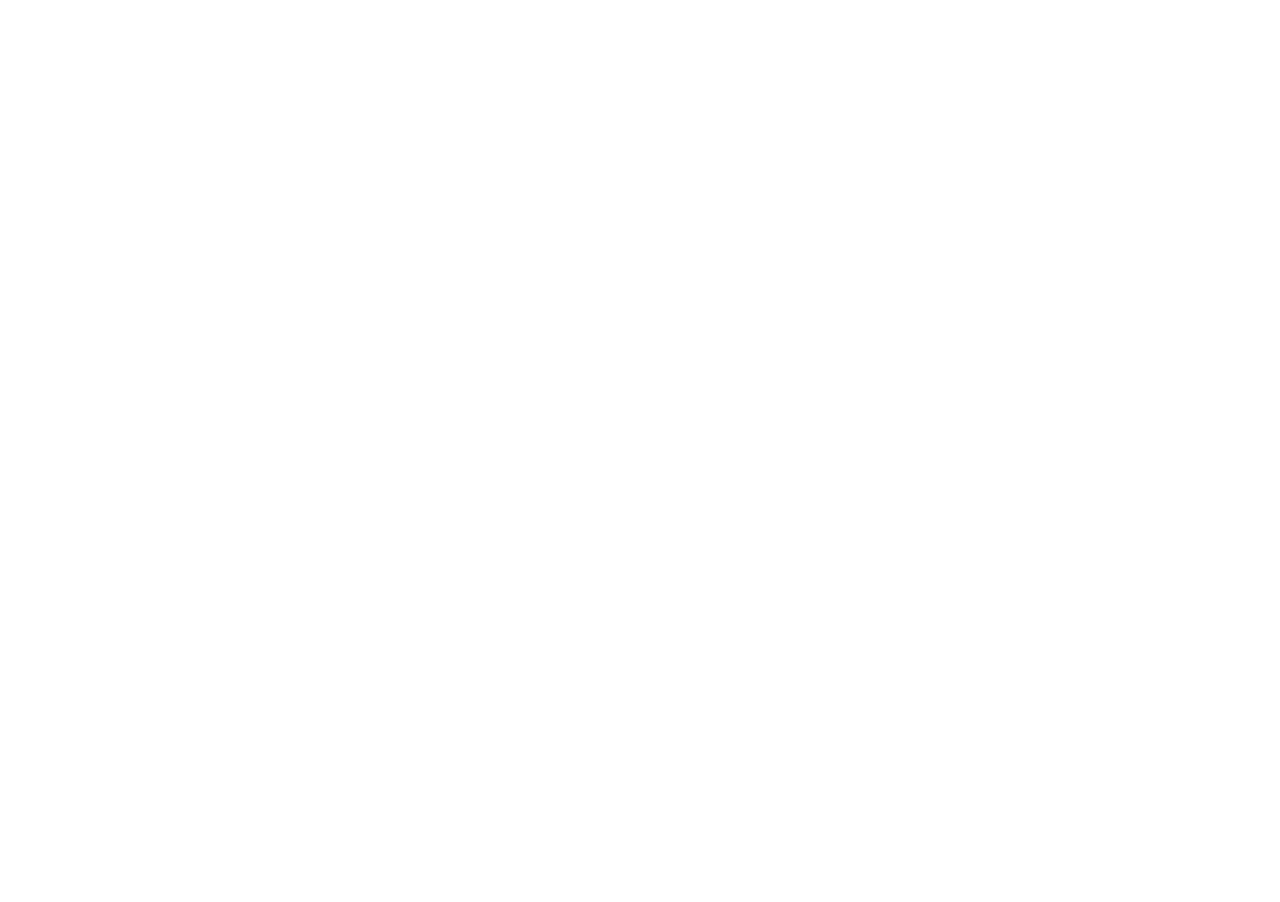
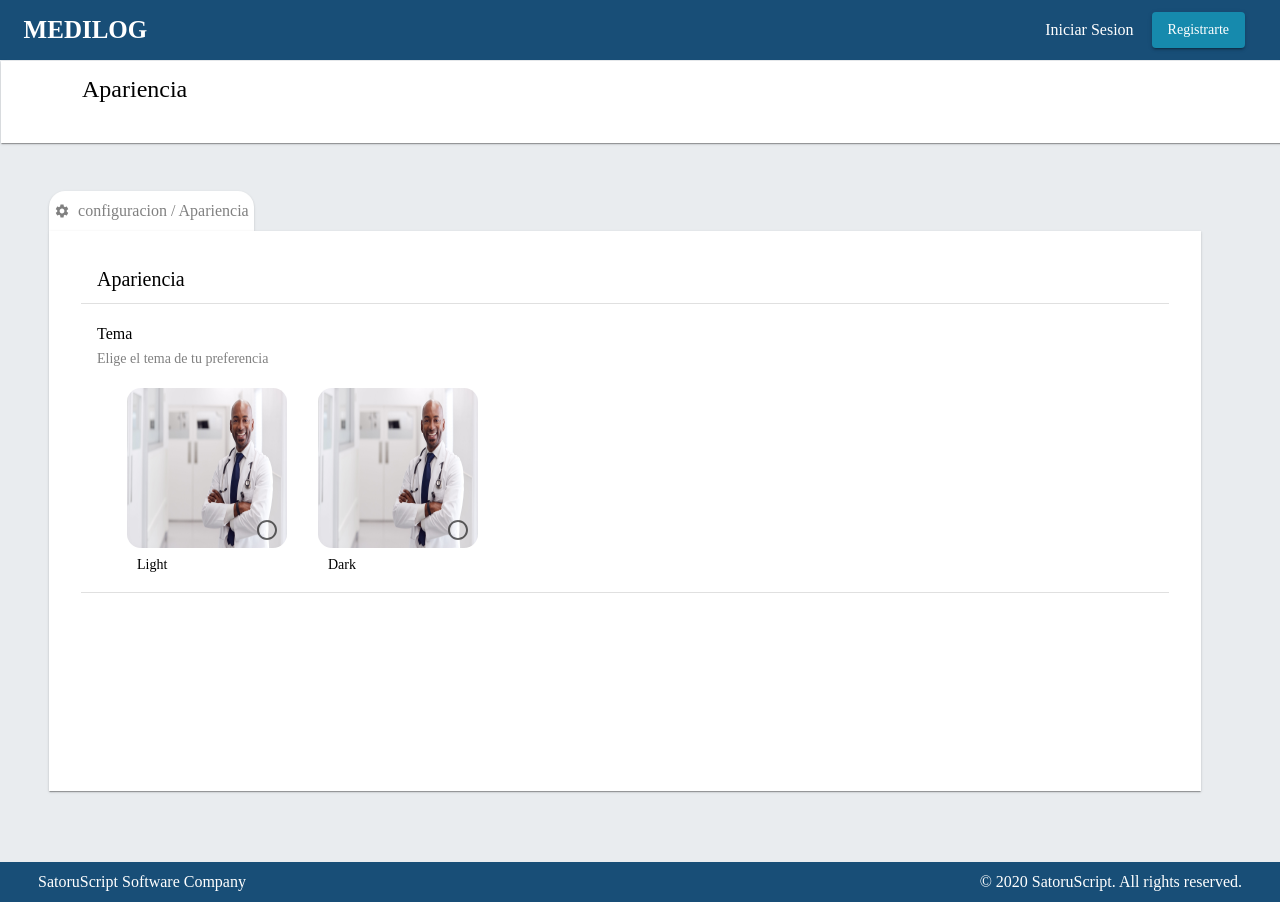
Before and after one commit to LennyMGarcia/MediLog, a React (Vite) app in the folder Cliente/: page /settings/appearance in a window 1280 px wide. Before the commit this address had no page. Before the commit the page ends 800 px from the top, so only its background shows below. Built offline with nearby package versions, Linux system fonts and the light colour scheme.

Commit message:
Feat: Se creo appearence y se mejoro Settings

```diff
--- /dev/null
+++ b/Cliente/src/Pages/Settings/Components/SettingOptions/appearance.tsx
@@ -0,0 +1,141 @@
+
+import Box from "@mui/material/Box/Box";
+import AccountCircleIcon from '@mui/icons-material/AccountCircle';
+import registerDoctor from "/assets/Pictures/registerDoctor.jpg";
+import SettingsIcon from '@mui/icons-material/Settings';
+import Grid from "@mui/material/Grid/Grid";
+import Typography from "@mui/material/Typography/Typography";
+import Button from "@mui/material/Button/Button";
+import { useNavigate } from "react-router";
+import Divider from "@mui/material/Divider/Divider";
+
+import FormControlLabel from "@mui/material/FormControlLabel/FormControlLabel";
+import Radio from "@mui/material/Radio/Radio";
+import { createStyles, makeStyles } from "@mui/material/styles";
+import FormControl from "@mui/material/FormControl/FormControl";
+import RadioGroup from "@mui/material/RadioGroup/RadioGroup";
+import { useState } from "react";
+import CheckCircleRoundedIcon from '@mui/icons-material/CheckCircleRounded';
+
+
+
+interface ImageRadioButtonProps {
+    value: string,
+    src: string,
+    alt: string,
+    onChange: (value: string) => void,
+    selectedValue: string,
+    name:string,
+}
+
+const ImageRadioButton: React.FC<ImageRadioButtonProps> = ({ value, src, alt, name, onChange, selectedValue }) => {
+    const imageStyle: React.CSSProperties = {
+        width: '10rem',
+        height: '10rem',
+        marginLeft:"-12.2rem",
+        marginBottom:"7.3rem",
+        cursor: 'pointer',
+        border: '2px solid transparent',
+        borderRadius:"1rem"
+    };
+
+    const selectedStyle: React.CSSProperties = {
+        borderColor: 'blue',
+    };
+
+    return (
+        <Box sx={{marginLeft:"5rem"}}>
+            <FormControlLabel
+            value={value}
+            control={<Radio checkedIcon={<CheckCircleRoundedIcon/>} sx={{margin:"2rem"}} />}
+            label={
+                <img
+                    src={src}
+                    alt={alt}
+                    style={{
+                        ...imageStyle,
+                        ...(value === selectedValue ? selectedStyle : {borderColor:"white"}),
+                    }}
+                    onClick={() => onChange(value)}
+                />
+
+            }
+        >
+        </FormControlLabel>
+        <Typography variant="subtitle2" sx={{marginTop:"-7.5rem", marginLeft:"-5.5rem"}}>{name}</Typography>
+        </Box>
+
+    );
+};
+
+
+const Appearance: React.FC = () => {
+    const navigate = useNavigate();
+
+    const [selectedValue, setSelectedValue] = useState<string>('');
+
+  const handleChange = (value: string) => {
+    setSelectedValue(value);
+  };
+
+    return (
+        <Box sx={{
+            backgroundColor: "#e9ecef",
+            width: "100vw",
+            height: "100vh",
+            padding: "1px"
+        }}>
+            <Box sx={{
+                backgroundColor: "#fff",
+                width: "100vw",
+                height: "10vh",
+                boxShadow: 1,
+                padding: "1px"
+
+            }}>
+                <Typography variant="h5" sx={{ margin: "0.7rem", marginLeft: "5rem" }}>Apariencia</Typography>
+            </Box>
+
+            <Box sx={{
+                backgroundColor: "#fff",
+                width: "16vw",
+                height: "5vh",
+                boxShadow: 1,
+                margin: "3rem 0 0 3rem",
+                display: "flex", justifyContent: "center", alignItems: "center",
+                borderStartStartRadius: "1rem",
+                borderTopRightRadius: "1rem"
+            }}>
+                <SettingsIcon sx={{ color: "gray", width: "1rem", height: "1rem", paddingRight: "0.5rem" }} /><Typography variant="subtitle1" sx={{ color: "gray" }}>configuracion / Apariencia</Typography>
+            </Box>
+
+            <Box sx={{
+                backgroundColor: "#fff",
+                width: "90vw",
+                height: "70vh",
+                boxShadow: 1,
+                marginLeft: "3rem"
+            }}>
+
+                <Typography variant="h6" sx={{ padding: "2rem 0 0.5rem 3rem" }}>Apariencia</Typography>
+                <Divider variant="middle" sx={{ margin: "0 2rem" }} />
+                <Typography variant="subtitle1" sx={{ padding: "1rem 0 0 3rem" }}>Tema</Typography>
+                <Typography variant="subtitle2" sx={{ padding: "0 0 1rem 3rem", color: "gray" }}>Elige el tema de tu preferencia</Typography>
+                <FormControl component="fieldset" sx={{paddingLeft:"6rem", marginBottom:"1rem"}}>
+                    <RadioGroup row aria-label="gender" name="gender1" value={selectedValue} onChange={(e) => handleChange(e.target.value)}>
+                        <ImageRadioButton  value="option1" src={registerDoctor} alt="Opción 1" name="Light" onChange={handleChange} selectedValue={selectedValue} />
+                        <ImageRadioButton value="option2" src={registerDoctor} alt="Opción 2" name="Dark" onChange={handleChange} selectedValue={selectedValue} />
+
+                    </RadioGroup>
+                </FormControl>
+                <Divider variant="middle" sx={{ margin: "0 2rem" }} />
+
+
+            </Box>
+
+        </Box>
+    );
+
+};
+
+export default Appearance;
--- a/Cliente/src/Pages/Settings/Components/Settings.tsx
+++ b/Cliente/src/Pages/Settings/Components/Settings.tsx
@@ -54,7 +54,7 @@
                 <Grid container>
                     <Grid item container md={7}>
 
-                    <Grid item container md={6} sx={{width:"10px", height:"1px", }}>
+                    <Grid item container md={6} sx={{width:"10px", height:"1px", marginTop:"3rem"}}>
                             <Button onClick={() => navigate("/register")}  sx={{margin:"1rem",padding:"1rem", display: "flex", justifyContent: "center", alignItems: "center", borderRadius: "0.5rem", "&:hover": {
                                 backgroundColor: '#efe'}}}>
                             <Grid  container >
@@ -62,7 +62,7 @@
                                     <AccountCircleIcon sx={{ width: "3.5vw", height: "7vh", color: "#52b69a" }} />
                                 </Grid>
                                 <Grid item sx={{  width: "13rem", paddingLeft:"1rem", textAlign:"left" }}>
-                                    <Typography variant="subtitle1">Informacion de perfil</Typography>
+                                    <Typography variant="subtitle1"  sx={{ color: "black" }}>Informacion de perfil</Typography>
                                     <Typography variant="subtitle2" sx={{ color: "gray" }}>Cambiar contrasena, seguridad & privacidad</Typography>
                                 </Grid>
                             </Grid>
@@ -70,7 +70,7 @@
 
                         </Grid>
 
-                        <Grid item container md={6} sx={{width:"10px", height:"1px",}}>
+                        <Grid item container md={6} sx={{width:"10px", height:"1px", marginTop:"3rem"}}>
                             <Button onClick={() => navigate("/register")}  sx={{margin:"1rem",padding:"1rem", display: "flex", justifyContent: "center", alignItems: "center", borderRadius: "0.5rem", "&:hover": {
                                 backgroundColor: '#efe'}}}>
                             <Grid  container >
@@ -78,7 +78,7 @@
                                     <AccountCircleIcon sx={{ width: "3.5vw", height: "7vh", color: "#52b69a" }} />
                                 </Grid>
                                 <Grid item sx={{  width: "13rem", paddingLeft:"1rem", textAlign:"left" }}>
-                                    <Typography variant="subtitle1">Informacion de perfil</Typography>
+                                    <Typography variant="subtitle1"  sx={{ color: "black" }}>Informacion de perfil</Typography>
                                     <Typography variant="subtitle2" sx={{ color: "gray" }}>Cambiar contrasena, seguridad & privacidad</Typography>
                                 </Grid>
                             </Grid>
@@ -94,7 +94,7 @@
                                     <AccountCircleIcon sx={{ width: "3.5vw", height: "7vh", color: "#52b69a" }} />
                                 </Grid>
                                 <Grid item sx={{  width: "13rem", paddingLeft:"1rem", textAlign:"left" }}>
-                                    <Typography variant="subtitle1">Informacion de perfil</Typography>
+                                    <Typography variant="subtitle1"  sx={{ color: "black" }}>Informacion de perfil</Typography>
                                     <Typography variant="subtitle2" sx={{ color: "gray" }}>Cambiar contrasena, seguridad & privacidad</Typography>
                                 </Grid>
                             </Grid>
@@ -110,7 +110,7 @@
                                     <AccountCircleIcon sx={{ width: "3.5vw", height: "7vh", color: "#52b69a" }} />
                                 </Grid>
                                 <Grid item sx={{  width: "13rem", paddingLeft:"1rem", textAlign:"left" }}>
-                                    <Typography variant="subtitle1">Informacion de perfil</Typography>
+                                    <Typography variant="subtitle1" sx={{ color: "black" }}>Informacion de perfil</Typography>
                                     <Typography variant="subtitle2" sx={{ color: "gray" }}>Cambiar contrasena, seguridad & privacidad</Typography>
                                 </Grid>
                             </Grid>
--- a/Cliente/src/Routes/Routes.tsx
+++ b/Cliente/src/Routes/Routes.tsx
@@ -4,6 +4,7 @@
 import Register from "../Pages/Register/Components/Register";
 import Profile from "../Pages/Profile/Components/Profile";
 import Settings from "../Pages/Settings/Components/Settings";
+import Appearance from "../Pages/Settings/Components/SettingOptions/appearance";
 
 
 export default function App() {
@@ -15,6 +16,7 @@
           <Route path={"/register"} element={<Register />} />
           <Route path={"/profile/:idOrName"} element={<Profile/>}/>
           <Route path={"/settings"} element={<Settings/>}/>
+          <Route path={"/settings/appearance"} element={<Appearance/>}/>
         </Route>
       </Routes>
     </Router>
```
